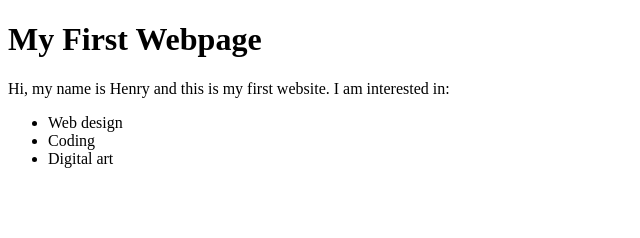
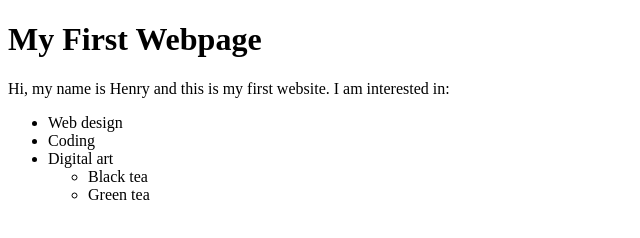
Before and after one commit to MitarMitrovic/mitarbrzjakovezba1, a plain HTML site: page index.html in a window 1280 px wide. Shown: the whole page, without its empty margins (0-640 px from the left). Drawn offline with Linux system fonts and the light colour scheme.

Commit message:
Update index.html

```diff
--- a/index.html
+++ b/index.html
@@ -8,6 +8,10 @@
 <li>Web design</li>
 <li>Coding</li>
 <li>Digital art</li>
+  <ul>
+      <li>Black tea</li>
+      <li>Green tea</li>
+    </ul>
 </ul>
 </body>
 </html>
```
